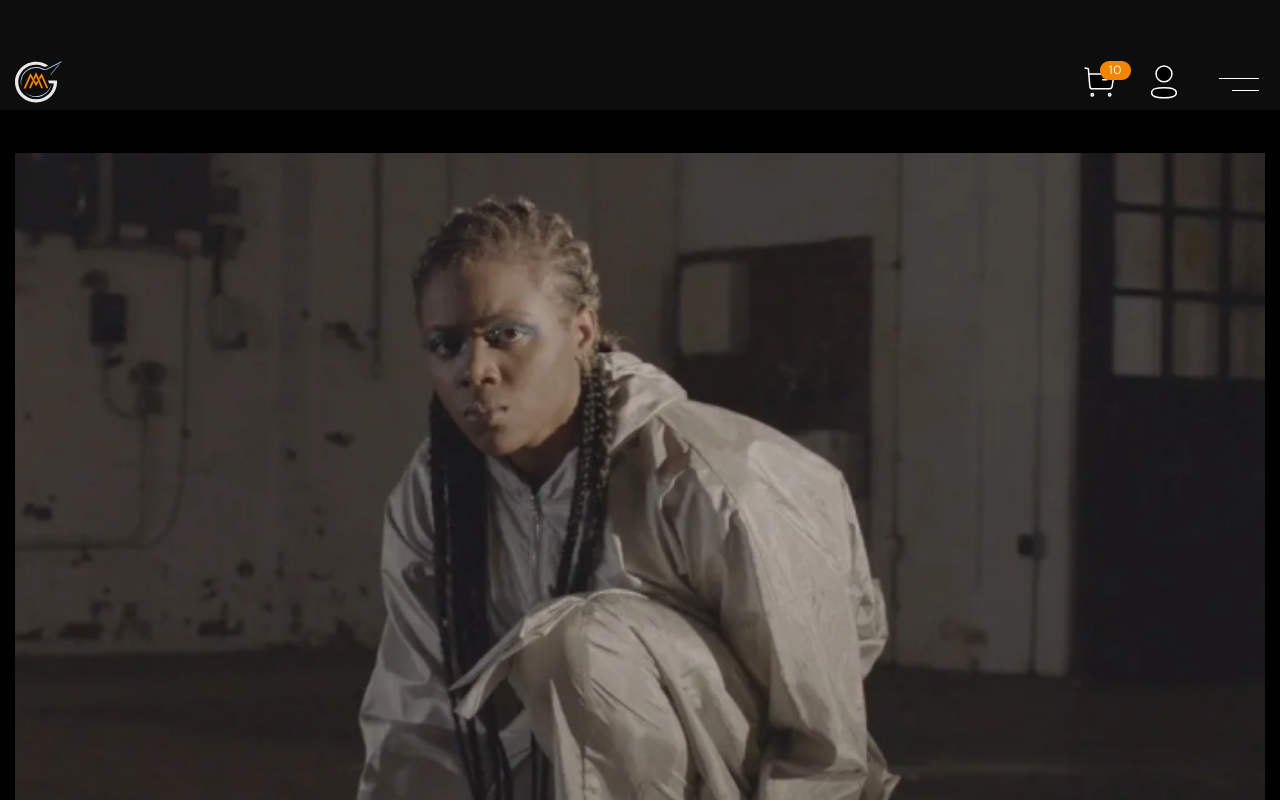
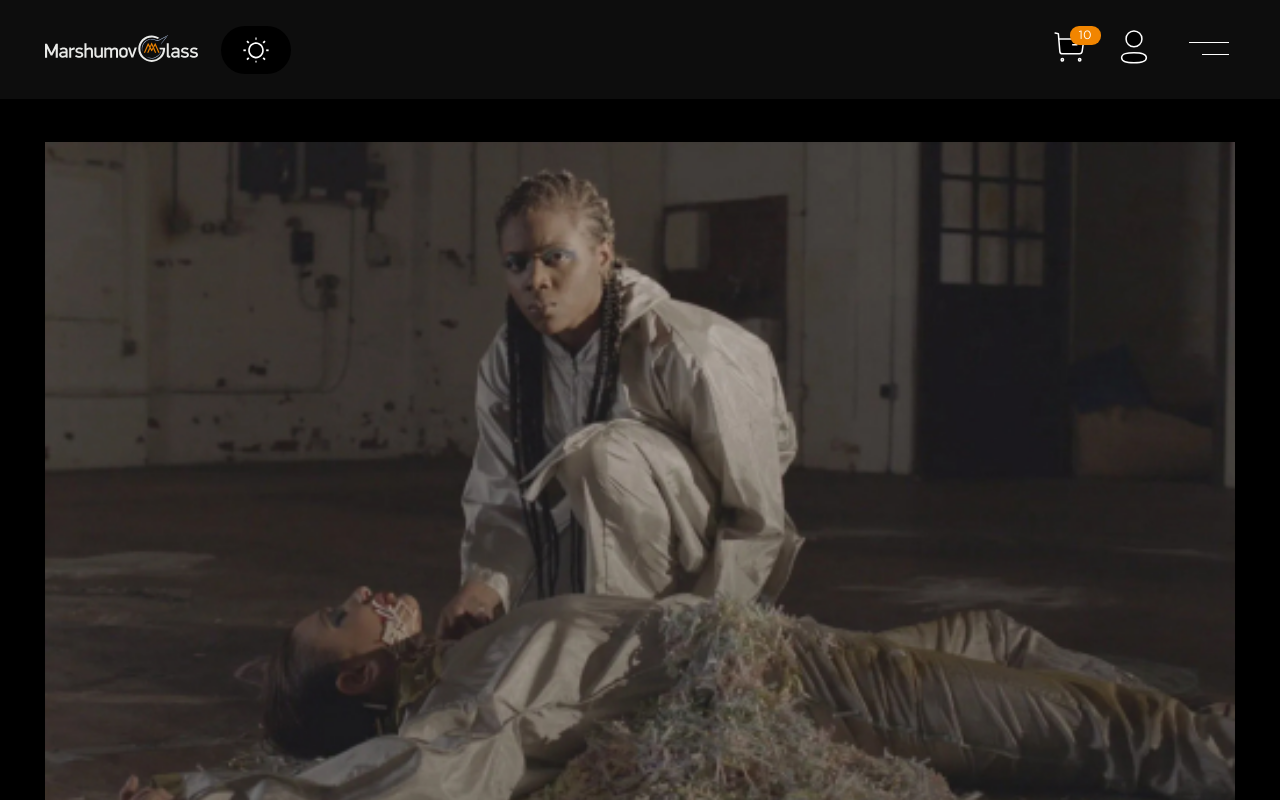
Before and after one commit to megokryak/museum, a website: page source/index.html in a window 1280 px wide. Shown: the top 800 px of the page. Drawn offline with nearby package versions, Linux system fonts and the light colour scheme; files that its build step writes are made by us from their sources.

Commit message:
nachal 600

```diff
--- a/source/index.html
+++ b/source/index.html
@@ -13,7 +13,13 @@
           <svg class="header__logo-svg" aria-hidden="true" focusable="false" width="47" height="42" viewBox="0 0 47 42" xmlns="http://www.w3.org/2000/svg">
             <use xlink:href="img/sprite.svg#logo-mobile"></use>
           </svg>
+          <svg class="header__logo-svg--xs" aria-hidden="true" focusable="false" width="176" height="31" viewBox="0 0 176 31" xmlns="http://www.w3.org/2000/svg">
+            <use xlink:href="img/sprite.svg#footer-logo"></use>
+          </svg>
         </a>
+        <button class="header__change-color" type="button">
+          <span class="visually-hidden">Изменить цвет сайта</span>
+        </button>
         <a class="header__basket" data-col="10">
           <svg class="header__basket-svg" aria-hidden="true" focusable="false" width="31" height="30" viewBox="0 0 31 30" xmlns="http://www.w3.org/2000/svg">
             <use xlink:href="img/sprite.svg#basket"></use>
@@ -84,8 +90,8 @@
                 <div class="slider__wrapper-img">
                   <picture>
                     <!-- <source type="image/webp" media="(min-width: 768px)" srcset="img/thailand-desktop_card.webp 1x, img/thailand-desktop_card@2x.webp 2x">
-                    <source type="image/webp" srcset="img/thailand-mobile.webp 1x, img/thailand-mobile@2x.webp 2x">
-                    <source media="(min-width: 768px)" srcset="img/thailand-desktop_card.png 1x, img/thailand-desktop_card@2x.png 2x"> -->
+                    <source type="image/webp" srcset="img/thailand-mobile.webp 1x, img/thailand-mobile@2x.webp 2x">-->
+                    <source media="(min-width: 600px)" srcset="img/sofia600.jpg 1x, img/sofia600@2x.jpg 2x">
                     <img src="img/sofia.jpg" srcset="img/sofia@2x.jpg" alt="София аль-Мария" class="slider__img" width="345" height="298">
                   </picture>
                 </div>
--- a/source/less/blocks/header.less
+++ b/source/less/blocks/header.less
@@ -1,6 +1,11 @@
 .header {
   padding-top: 61px;
   background-color: @headerColor;
+
+  @media (min-width: @xs-width) {
+    padding-top: 26px;
+    padding-bottom: 25px;
+  }
 }
 
 .header__wrapper-container {
@@ -10,6 +15,53 @@
 
 .header__logo {
   flex-grow: 1;
+
+  @media (min-width: @xs-width) {
+    flex-grow: 0;
+  }
+}
+
+.header__logo-svg {
+  @media (min-width: @xs-width) {
+    display: none;
+  }
+}
+
+.header__logo-svg--xs {
+  display: none;
+
+  @media (min-width: @xs-width) {
+    display: block;
+  }
+}
+
+.header__change-color {
+  display: none;
+
+  @media (min-width: @xs-width) {
+    display: block;
+    width: 70px;
+    height: 48px;
+    border: none;
+    border-radius: 24px;
+    background-color: @bgColor;
+    position: relative;
+    margin-right: auto;
+  }
+}
+
+.header__change-color::after {
+  content: "";
+  position: absolute;
+  top: 50%;
+  right: 50%;
+  width: 26px;
+  height: 26px;
+  margin: -13px -13px 0 0;
+  background-image: url("../img/light-menu.svg");
+  background-repeat: no-repeat;
+  background-position: center;
+  background-size: 26px 26px;
 }
 
 .header__basket {
--- a/source/less/blocks/main-nav.less
+++ b/source/less/blocks/main-nav.less
@@ -80,6 +80,10 @@
   padding: 20px 85px 21px 25px;
   margin: 30px 0 0 0;
   position: relative;
+
+  @media (min-width: @xs-width) {
+    display: none;
+  }
 }
 
 .main-nav__change-color::after {
--- a/source/less/global.less
+++ b/source/less/global.less
@@ -29,4 +29,8 @@ body {
   padding: 0 15px;
   margin: 0 auto;
   box-sizing: border-box;
+
+  @media (min-width: @xs-width) {
+    padding: 0 45px;
+  }
 }
```
Also changed, not shown: source/img/sofia600.jpg (added), source/img/sofia600@2x.jpg (added).
